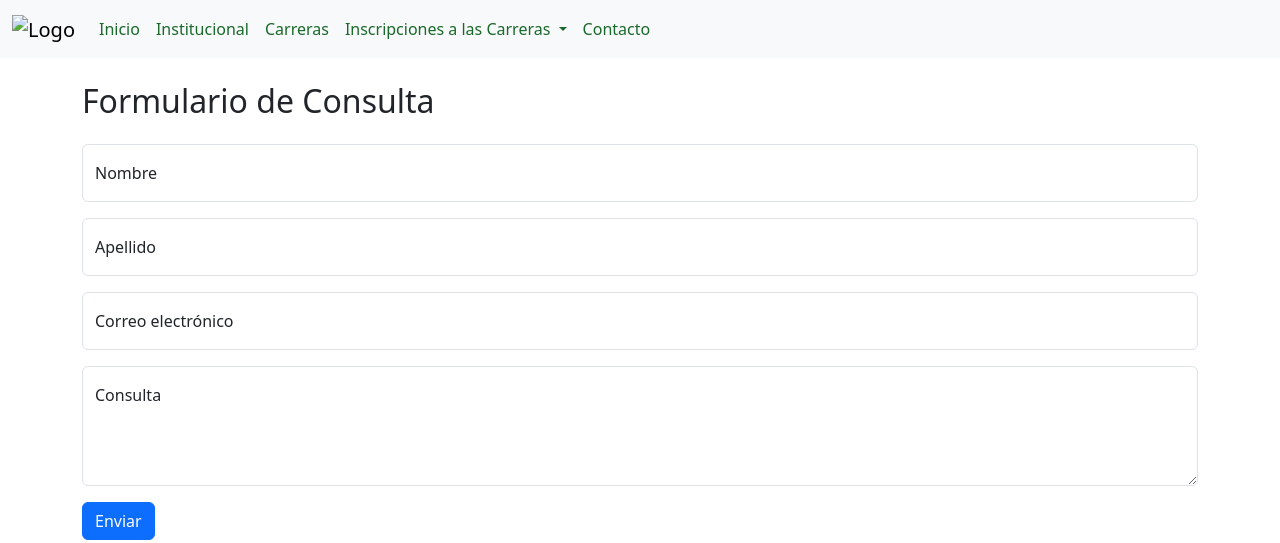
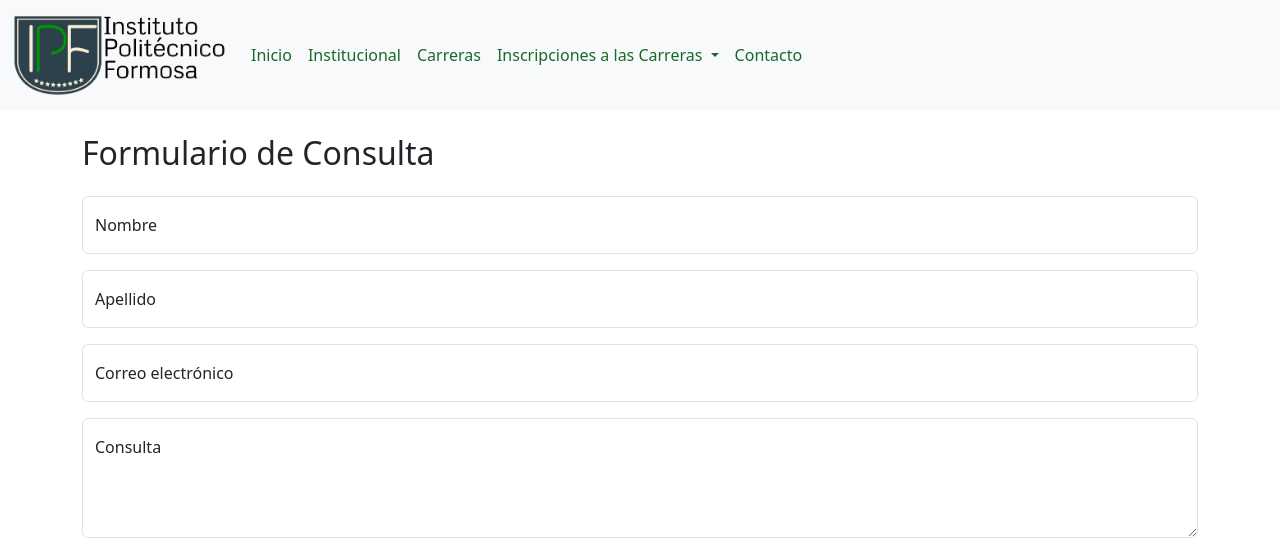
Before and after one commit to eluney8/trabajo-practico-integrador-eluney-ibars, a plain HTML site: page contacto.html in a window 1280 px wide. Shown: the top 543 px of the page. Drawn offline with nearby package versions, Linux system fonts and the light colour scheme.

Commit message:
fix:se arregló el vinculo del logo

```diff
--- a/contacto.html
+++ b/contacto.html
@@ -17,7 +17,7 @@
     <nav class="navbar navbar-expand-lg bg-body-tertiary">
       <div class="container-fluid">
         <a class="navbar-brand" href="#">
-          <img src="img/logo.png" alt="Logo" width="215" />
+          <img src="assets/img/logo.png" alt="Logo" width="215" />
         </a>
 
         <button
```
